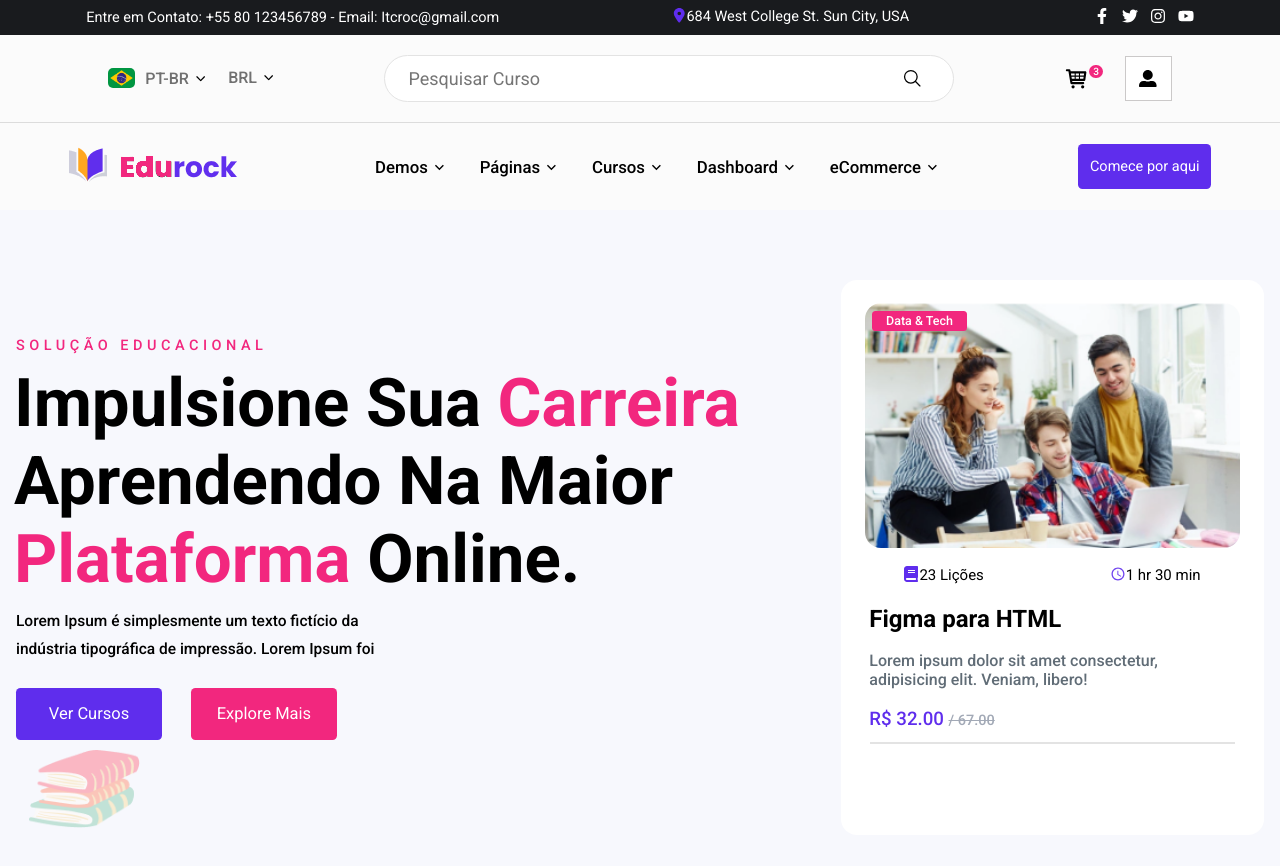
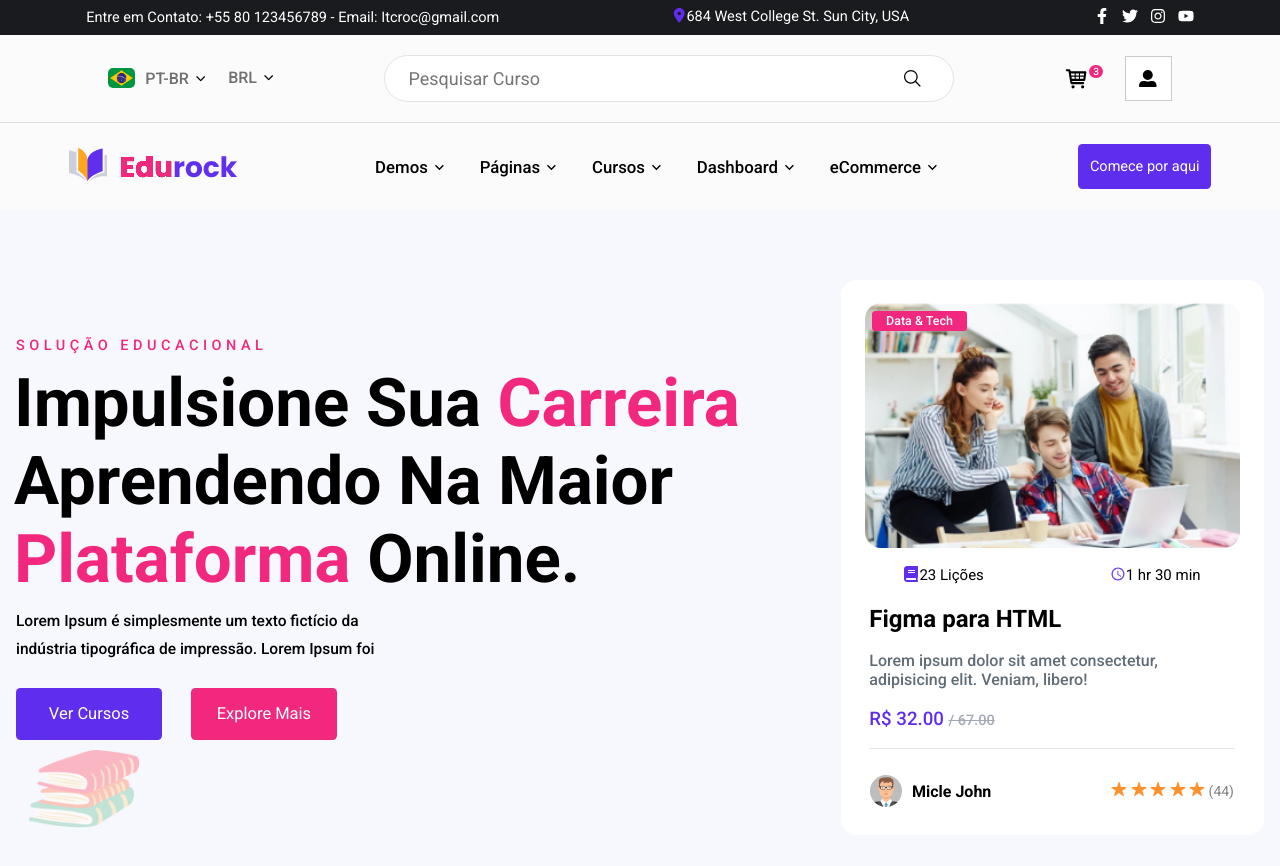
Before and after one commit to Romulo-aquila/Edurock-LadingPage, a React (Vite) app: page / in a window 1280 px wide. Shown: the top 866 px of the page. Built offline with nearby package versions, Linux system fonts and the light colour scheme.

Commit message:
Finalizando Card de Cursos

```diff
--- a/src/components/CardCourses.jsx
+++ b/src/components/CardCourses.jsx
@@ -1,6 +1,7 @@
 import styled from "styled-components";
 import { FaBook } from "react-icons/fa";
 import { IoMdTime } from "react-icons/io";
+import { IoStar } from "react-icons/io5";
 
 function CardCourses() {
     const CardConteiner = styled.section`
@@ -29,6 +30,7 @@ function CardCourses() {
         background-size: cover;
         background-repeat: no-repeat;
         border-radius: 16px;
+        cursor: pointer;
     `;
 
     const Legend = styled.div`
@@ -95,18 +97,54 @@ function CardCourses() {
 
     `;
 
-    const DivLinear = styled.div`
-    display: flex;
-    flex-direction: row;
-    justify-content: center;
-    margin: 12px 0;
+    const DivL = styled.div`
+        display: flex;
+        justify-content: center;
+        align-items: center;
     `;
 
-    const Linear = styled.hr`
-    width: 365px;
-    border: 0.2px solid #e3e3e3;
+    const DivLinear = styled.div`
+        display: flex;
+        flex-direction: row;
+        justify-content: space-between;
+        align-items: center;
+        margin: 18.5px 0;
+        border-top: 1px solid #e3e3e3;
+        height: 85px;
+        width: 364px;
     `;
 
+    const ImgProfile = styled.img`
+        border-radius: 2rem;
+    `;
+
+    const ProfileName = styled.p`
+        font-weight: 600;
+        font-size: 12pt;
+    `;
+
+    const PlaceStars = styled.div`
+        display: flex;
+        justify-content: center;
+        align-items: center;
+        gap: 3.5px;
+    `;
+
+    const Stars = styled.span`
+        color: #ff912c;
+    `;
+
+    const SpanTxt = styled.p`
+        font-size: 14px;
+        color: gray;
+    `;
+
+    const ProfileContent = styled.div`
+        display: flex;
+        justify-content: center;
+        align-items: center;
+        gap: 10px;
+    `;
 
   return (
     <CardConteiner>
@@ -134,7 +172,32 @@ function CardCourses() {
     <PriceTxt>
         R$ 32.00 <DiscountTxt>/ 67.00</DiscountTxt>
     </PriceTxt>
-    <DivLinear><Linear/></DivLinear>
+    <DivL>
+        <DivLinear>
+            <ProfileContent>
+                <ImgProfile src="assets/grid_small_1.jpg" alt="perfil" height={32} width={32} />
+                <ProfileName>Micle John</ProfileName>
+            </ProfileContent>
+            <PlaceStars>
+                <Stars>
+                    <IoStar/>
+                </Stars>
+                <Stars>
+                    <IoStar/>
+                </Stars>
+                <Stars>
+                    <IoStar/>
+                </Stars>
+                <Stars>
+                    <IoStar/>
+                </Stars>
+                <Stars>
+                    <IoStar/>
+                </Stars>
+                <SpanTxt>&#40;44&#41;</SpanTxt>
+            </PlaceStars>
+        </DivLinear>
+    </DivL>
 
     </CardConteiner>
   )
```
Also changed, not shown: public/assets/grid_small_1.jpg (added).
